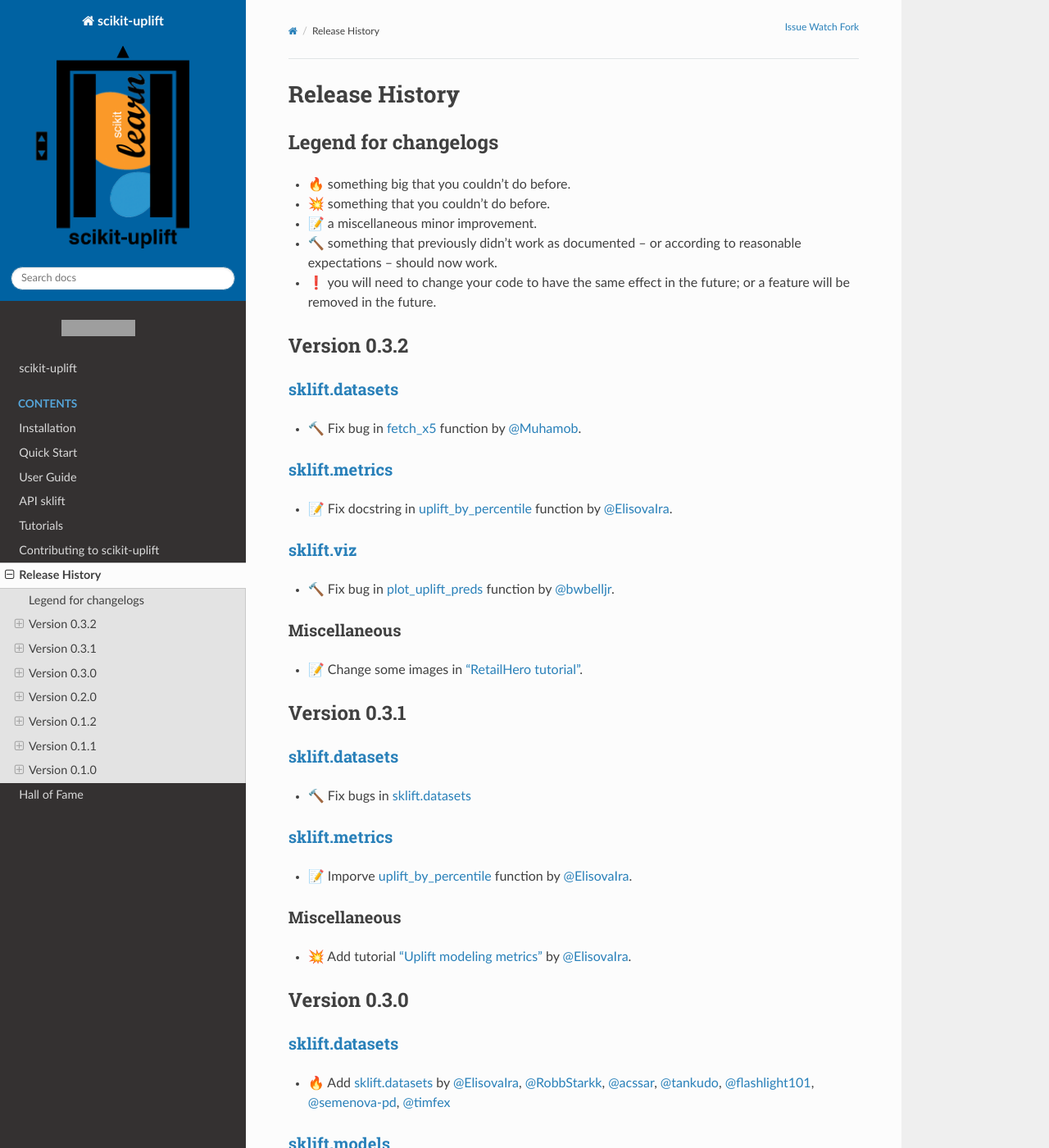
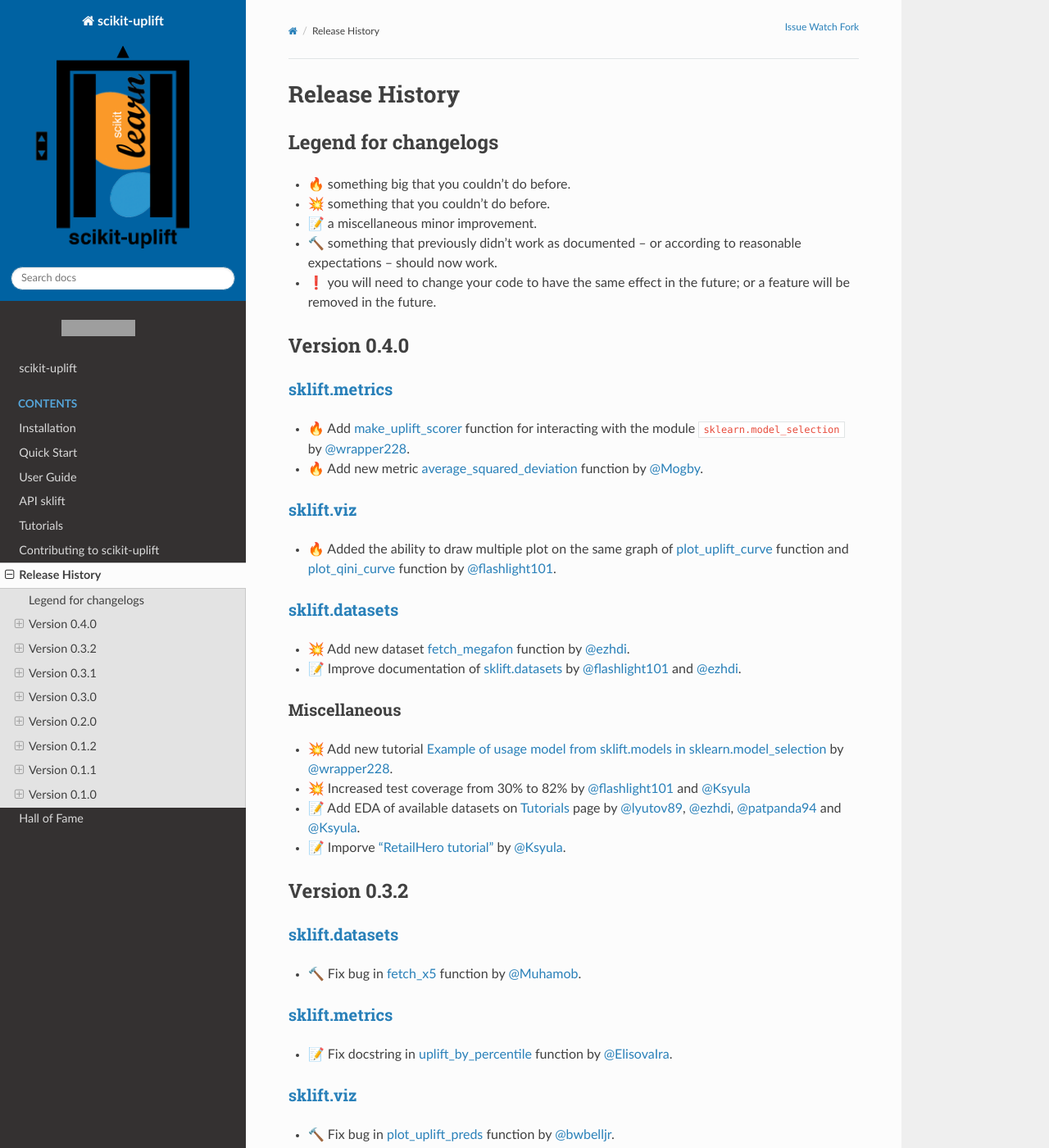
Before and after one commit to maks-sh/scikit-uplift, a Sphinx documentation site: the page built from docs/changelog.md, in a window 1280 px wide and 1400 px high. Shown: the whole window at 82% size. Built offline with Sphinx 7.4.7 and the Read the Docs theme 2.0.0, drawn with Linux system fonts in a browser that asks for light colours; grey boxes are pictures that could not be loaded.

Commit message:
:rocket: Bump version to 0.4.0

```diff
--- a/docs/changelog.md
+++ b/docs/changelog.md
@@ -7,6 +7,30 @@
 * 📝 a miscellaneous minor improvement.
 * 🔨 something that previously didn’t work as documented – or according to reasonable expectations – should now work.
 * ❗️ you will need to change your code to have the same effect in the future; or a feature will be removed in the future.
+
+## Version 0.4.0
+
+### [sklift.metrics](https://www.uplift-modeling.com/en/v0.4.0/api/index/metrics.html)
+
+* 🔥 Add [make_uplift_scorer](https://www.uplift-modeling.com/en/v0.4.0/api/metrics/make_uplift_scorer.html) function for interacting with the module ``sklearn.model_selection``  by [@wrapper228](https://github.com/wrapper228).
+* 🔥 Add new metric [average_squared_deviation](https://www.uplift-modeling.com/en/v0.4.0/api/metrics/average_squared_deviation.html) function by [@Mogby](https://github.com/Mogby).
+
+### [sklift.viz](https://www.uplift-modeling.com/en/v0.4.0/api/viz/index.html)
+
+* 🔥 Added the ability to draw multiple plot on the same graph of [plot_uplift_curve](https://www.uplift-modeling.com/en/v0.4.0/api/viz/plot_uplift_curve.html) function and [plot_qini_curve](https://www.uplift-modeling.com/en/v0.4.0/api/viz/plot_qini_curve.html) function by [@flashlight101](https://github.com/flashlight101).
+
+### [sklift.datasets](https://www.uplift-modeling.com/en/v0.4.0/api/datasets/index.html)
+
+* 💥 Add new dataset [fetch_megafon](https://www.uplift-modeling.com/en/v0.4.0/api/datasets/fetch_megafon.html) function by [@ezhdi](https://github.com/ezhdi).
+* 📝 Improve documentation of [sklift.datasets](https://www.uplift-modeling.com/en/v0.4.0/api/datasets/index.html) by [@flashlight101](https://github.com/flashlight101) and [@ezhdi](https://github.com/ezhdi).
+
+
+### Miscellaneous
+
+* 💥 Add new tutorial [Example of usage model from sklift.models in sklearn.model_selection](https://nbviewer.jupyter.org/github/maks-sh/scikit-uplift/blob/master/notebooks/uplift_model_selection_tutorial.ipynb) by [@wrapper228](https://github.com/wrapper228).
+* 💥 Increased test coverage from 30% to 82% by [@flashlight101](https://github.com/flashlight101) and [@Ksyula](https://github.com/Ksyula)
+* 📝 Add EDA of available datasets on [Tutorials](https://www.uplift-modeling.com/en/v0.4.0/tutorials.html) page by [@lyutov89](https://github.com/lyutov89), [@ezhdi](https://github.com/ezhdi), [@patpanda94](https://github.com/patpanda94) and [@Ksyula](https://github.com/Ksyula).
+* 📝 Imporve ["RetailHero tutorial"](https://nbviewer.jupyter.org/github/maks-sh/scikit-uplift/blob/master/notebooks/RetailHero_EN.ipynb) by [@Ksyula](https://github.com/Ksyula).
 
 ## Version 0.3.2
 
--- a/sklift/__init__.py
+++ b/sklift/__init__.py
@@ -1 +1 @@
-__version__ = '0.3.2'
+__version__ = '0.4.0'
```
